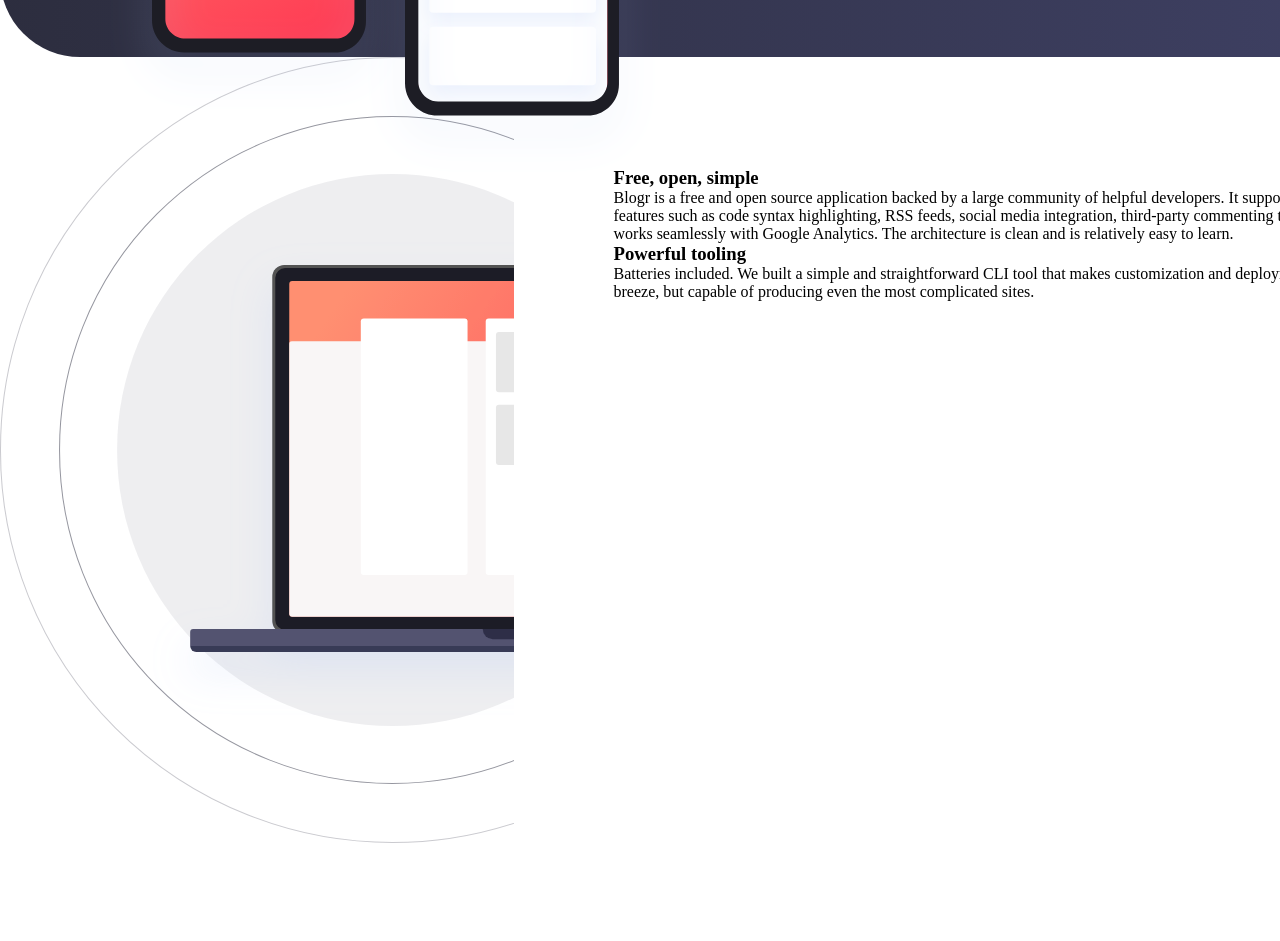
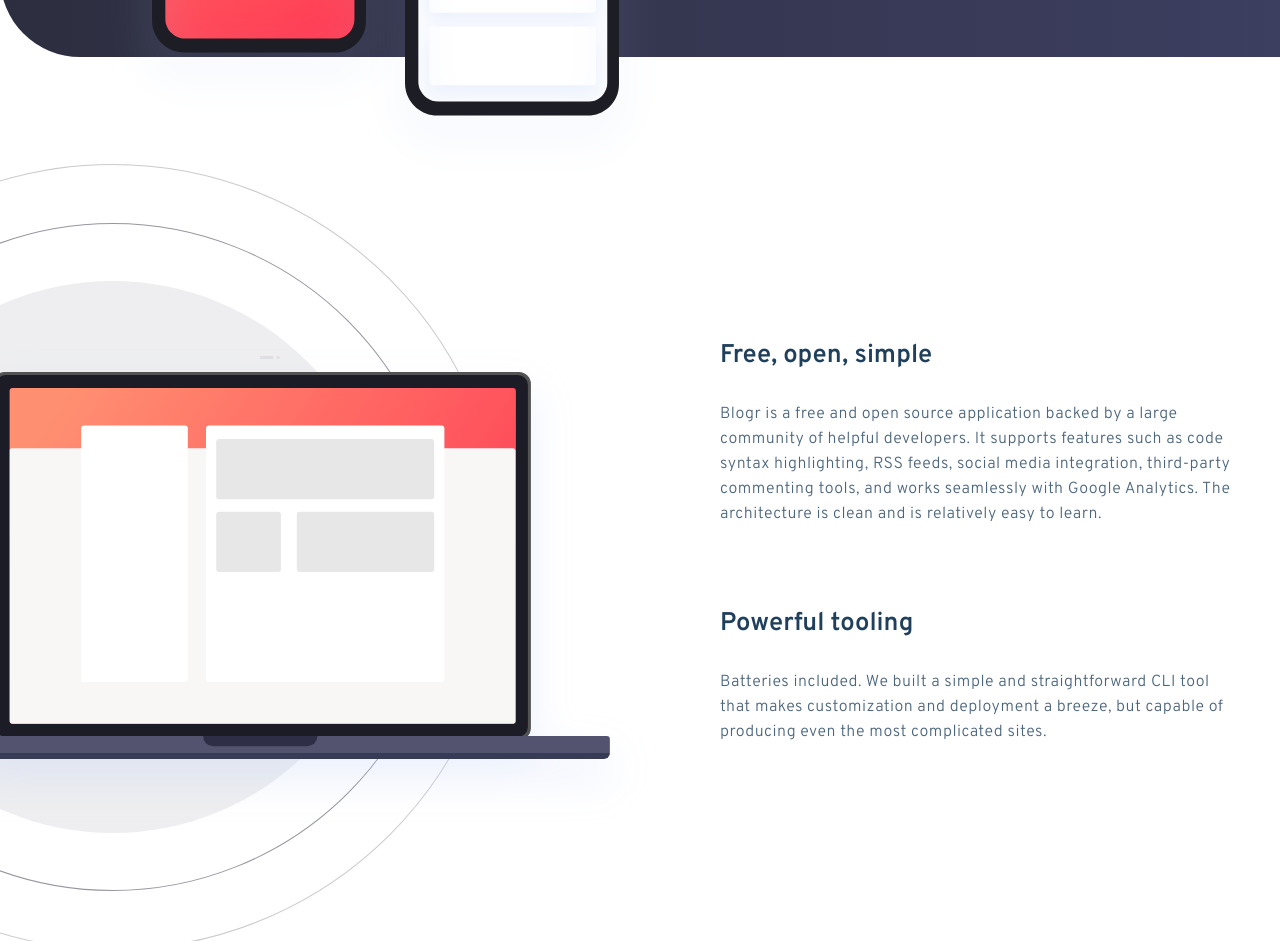
Before and after one commit to UrsulaSpela/blogr-landing-page-main, a plain HTML site: page index.html in a window 1280 px wide. Shown: the part 1943-2884 px from the top of the page. Drawn offline with Linux system fonts and the light colour scheme.

Commit message:
Add files via upload

```diff
--- a/style.css
+++ b/style.css
@@ -145,7 +145,7 @@ button{
 
 #main{
     height: 400px;
-    background: linear-gradient(to left, hsl(237, 23%, 32%), hsl(237, 17%, 21%));
+    background-image: linear-gradient(to left, hsl(237, 23%, 32%), hsl(237, 17%, 21%));
     border-radius: 0 80px 0 80px;
     color: white;
     display: flex;
@@ -177,14 +177,31 @@ button{
 #about{
     height: 1000px;
     display: flex;
+    color: hsl(208, 49%, 24%);
+    font-family: 'Overpass', sans-serif;
 }
 #image-about{
     background: url(images/illustration-laptop-desktop.svg) no-repeat;
     width: 100%;
     height: 100%;
+    background-position: 110% 50%;
 }
 #about-text{
-    padding: 110px 100px 100px 100px;
+    width: 100%;
+    align-self: center;
+    padding-top: 50px;
+}
+#about h3{
+    font-size: 1.6em;
+    margin-bottom: 30px;
+}
+#about p{
+    margin-bottom: 80px;
+    line-height: 25px;
+    font-size: 16px;
+    letter-spacing: .5px;;
+    opacity: .8;
+    padding-right: 200px;
 }
 
 /* footer */
```
